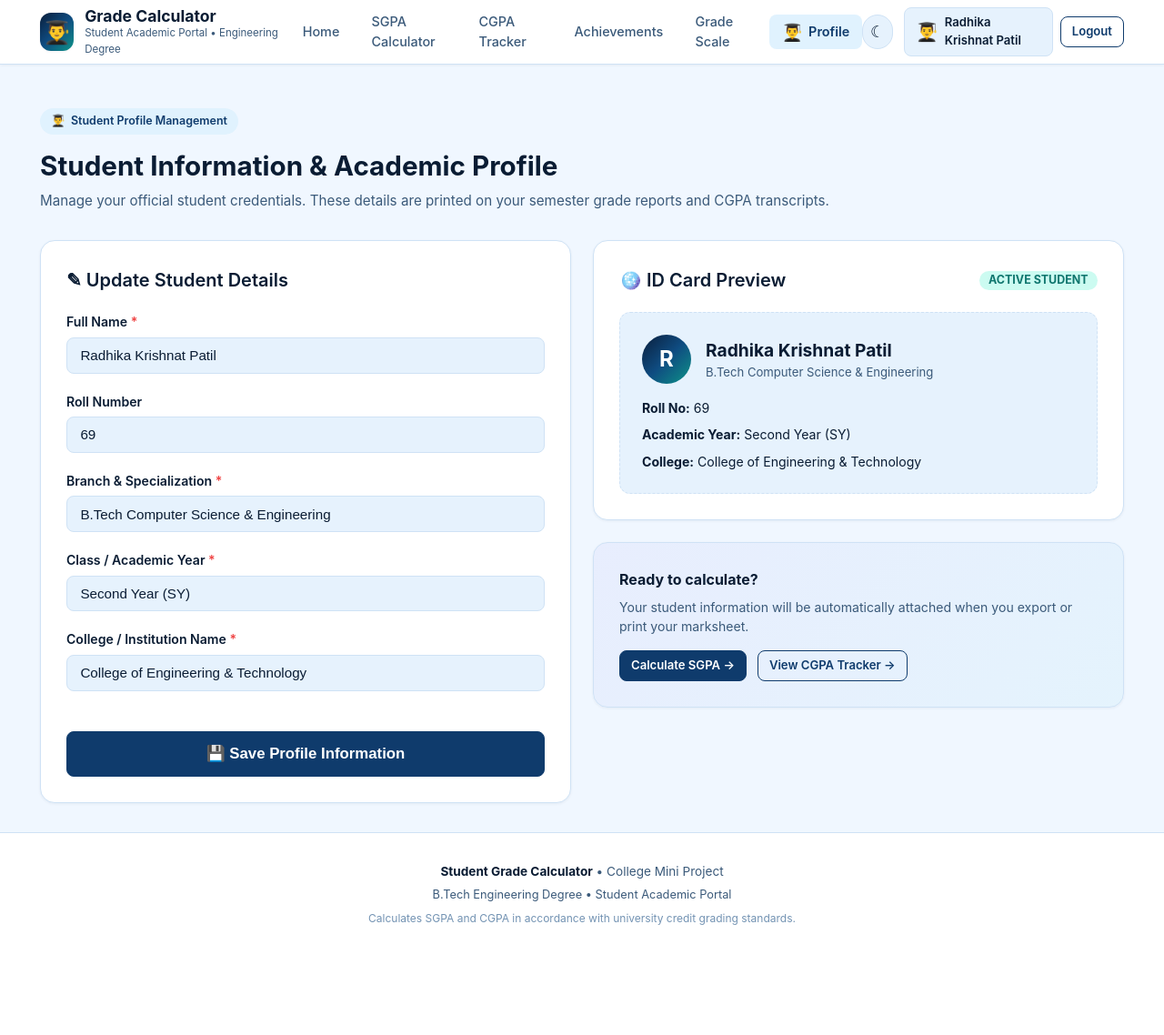
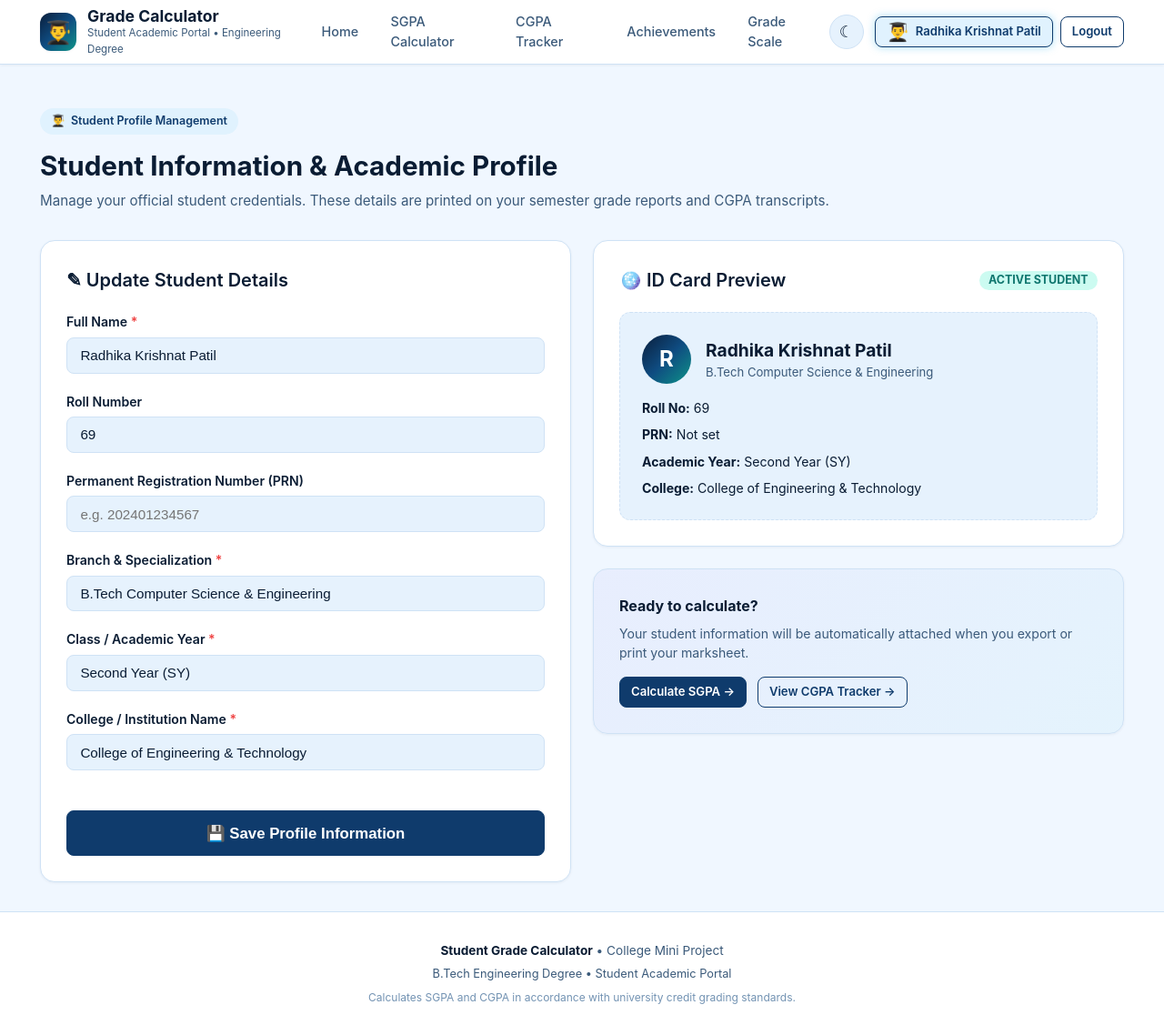
Before and after one commit to radhapatil0107/CGPA_Calculator, a Flask app: page /student-info in a window 1280 px wide. Shown: the whole page at 91% size. Before the commit the page ends 1017 px from the top, so only its background shows below. Run offline with Flask 3, Linux system fonts and the light colour scheme; a user stored in the database is signed in.

Commit message:
Remove duplicate profile tab, add login activity tracking and user audit features

```diff
--- a/cgpa-calculator/backend/app.py
+++ b/cgpa-calculator/backend/app.py
@@ -94,7 +94,7 @@ db = SQLAlchemy(app)
 # Database Models
 # -----------------------------------------------------------------------------
 class User(db.Model):
-    """User account model with password hashing."""
+    """User account model with password hashing and login activity tracking."""
     __tablename__ = "users"
 
     id = db.Column(db.Integer, primary_key=True)
@@ -103,16 +103,28 @@ class User(db.Model):
     username = db.Column(db.String(80), unique=True, nullable=False, index=True)
     password_hash = db.Column(db.String(255), nullable=False)
     created_at = db.Column(db.DateTime, default=datetime.utcnow)
+    last_login = db.Column(db.DateTime, nullable=True)
+    login_count = db.Column(db.Integer, default=0)
 
     # Relationships
     profile = db.relationship("StudentProfile", backref="user", uselist=False, cascade="all, delete-orphan")
     semesters = db.relationship("Semester", backref="user", cascade="all, delete-orphan", order_by="Semester.semester_no")
 
     def set_password(self, password: str):
-        self.password_hash = generate_password_hash(password)
+        """Secure, salted password hash using PBKDF2:SHA256 (OWASP industry standard)."""
+        try:
+            self.password_hash = generate_password_hash(password, method="pbkdf2:sha256")
+        except Exception:
+            self.password_hash = generate_password_hash(password)
 
     def check_password(self, password: str) -> bool:
-        return check_password_hash(self.password_hash, password)
+        """Verify candidate plaintext password against stored salted hash."""
+        if not self.password_hash or not password:
+            return False
+        try:
+            return check_password_hash(self.password_hash, password)
+        except Exception:
+            return False
 
 
 class StudentProfile(db.Model):
@@ -303,16 +315,25 @@ def login_view():
                 username = f"{base_username}_{counter}"
                 counter += 1
 
-            new_user = User(username=username, email=email, unique_id=None)
+            new_user = User(
+                username=username,
+                email=email,
+                unique_id=None,
+                created_at=datetime.utcnow(),
+                last_login=datetime.utcnow(),
+                login_count=1
+            )
             new_user.set_password(password)
             db.session.add(new_user)
             db.session.flush()
 
+            roll_no = request.form.get("roll_no", "").strip()
+            prn = request.form.get("prn", "").strip()
             profile = StudentProfile(
                 user_id=new_user.id,
                 name=name,
-                roll_no="",
-                prn="",
+                roll_no=roll_no,
+                prn=prn,
                 branch=branch,
                 year="Second Year (SY)",
                 college="College of Engineering & Technology"
@@ -329,10 +350,10 @@ def login_view():
         else:  # Login
             login_id = request.form.get("email", "").strip()
             if not login_id:
-                flash("Please enter your Email ID.", "danger")
+                flash("Please enter your Email ID or Username.", "danger")
                 return render_template("login.html", active_page="login")
 
-            # Flexible lookup: matches email, username, unique_id, or student profile name (case-insensitive)
+            # Flexible lookup: matches email, username, unique_id, or student profile name/roll_no/prn (case-insensitive)
             user = User.query.filter(
                 (db.func.lower(User.email) == login_id.lower()) |
                 (db.func.lower(User.username) == login_id.lower()) |
@@ -340,8 +361,12 @@ def login_view():
             ).first()
 
             if not user:
-                # Also check matching by student's display name
-                prof = StudentProfile.query.filter(db.func.lower(StudentProfile.name) == login_id.lower()).first()
+                # Also check matching by student's display name, roll_no, or prn
+                prof = StudentProfile.query.filter(
+                    (db.func.lower(StudentProfile.name) == login_id.lower()) |
+                    (db.func.lower(StudentProfile.roll_no) == login_id.lower()) |
+                    (db.func.lower(StudentProfile.prn) == login_id.lower())
+                ).first()
                 if not prof and " " in login_id:
                     query = StudentProfile.query
                     for part in login_id.lower().split():
@@ -351,9 +376,14 @@ def login_view():
                     user = prof.user
 
             if user and user.check_password(password):
+                user.last_login = datetime.utcnow()
+                user.login_count = (user.login_count or 0) + 1
+                db.session.commit()
+
                 session.permanent = True
                 session["user_id"] = user.id
                 session["username"] = user.username
+                app.logger.info(f"[LOGIN SUCCESS] User ID: {user.id} | Username: {user.username} | Email: {user.email} | Logins: {user.login_count}")
                 flash(f"Welcome back, {user.profile.name if user.profile else user.username}!", "success")
                 next_page = request.args.get("next")
                 if next_page and next_page in ["calculator_view", "tracker_view", "achievements_view", "student_info_view"]:
@@ -407,19 +437,21 @@ def logout_view():
 
 
 @app.route("/student-info", methods=["GET", "POST"])
+@app.route("/profile", methods=["GET", "POST"])
 @login_required
 def student_info_view():
     """View and update student personal/academic information."""
     user = get_current_user()
     profile = user.profile
     if not profile:
-        profile = StudentProfile(user_id=user.id)
+        profile = StudentProfile(user_id=user.id, name=user.username)
         db.session.add(profile)
         db.session.commit()
 
     if request.method == "POST":
         profile.name = request.form.get("name", "").strip() or profile.name
         profile.roll_no = request.form.get("roll_no", "").strip()
+        profile.prn = request.form.get("prn", "").strip() or profile.prn
         profile.branch = request.form.get("branch", "").strip() or profile.branch
         profile.year = request.form.get("year", "").strip() or profile.year
         profile.college = request.form.get("college", "").strip() or profile.college
@@ -521,14 +553,19 @@ def achievements_view():
             "user_id": u.id,
             "unique_id": u.unique_id or "-",
             "username": u.username,
+            "email": u.email or "-",
             "name": student_name,
             "roll_no": roll_no,
+            "prn": prof.prn if (prof and prof.prn) else "-",
             "branch": branch,
             "cgpa": cgpa_val,
             "total_credits": total_credits,
             "semesters_count": total_semesters,
             "percentage": percentage_val,
-            "performance_class": perf_class
+            "performance_class": perf_class,
+            "last_login": u.last_login,
+            "login_count": u.login_count or 0,
+            "created_at": u.created_at
         })
 
     # Sort descending by CGPA, then by total_credits descending
@@ -983,14 +1020,51 @@ def api_clear_user_data(user_id):
 
 
 
+@app.route("/api/users", methods=["GET"])
+def api_users_list():
+    """Returns directory of all users with IDs, login activity, and academic profile."""
+    users = User.query.order_by(User.id).all()
+    results = []
+    for u in users:
+        p = u.profile
+        results.append({
+            "id": u.id,
+            "username": u.username,
+            "email": u.email,
+            "name": p.name if p else None,
+            "roll_no": p.roll_no if p else None,
+            "prn": p.prn if p else None,
+            "branch": p.branch if p else None,
+            "created_at": u.created_at.strftime('%Y-%m-%d %H:%M:%S') if u.created_at else None,
+            "last_login": u.last_login.strftime('%Y-%m-%d %H:%M:%S') if u.last_login else None,
+            "login_count": u.login_count or 0,
+            "completed_semesters": len(u.semesters)
+        })
+    return jsonify({"success": True, "total_users": len(results), "users": results})
+
+
 # -----------------------------------------------------------------------------
 # Database Setup & Seed
 # -----------------------------------------------------------------------------
 def init_db():
-    """Create tables if not already present and seed initial student data if empty."""
+    """Create tables if not already present, apply column migrations, and seed initial student data if empty."""
     with app.app_context():
         try:
             db.create_all()
+
+            # Automatic SQLite column migrations for new fields
+            try:
+                inspector = db.inspect(db.engine)
+                cols = [c["name"] for c in inspector.get_columns("users")]
+                with db.engine.connect() as conn:
+                    if "last_login" not in cols:
+                        conn.execute(db.text("ALTER TABLE users ADD COLUMN last_login DATETIME"))
+                    if "login_count" not in cols:
+                        conn.execute(db.text("ALTER TABLE users ADD COLUMN login_count INTEGER DEFAULT 0"))
+                    conn.commit()
+            except Exception as mig_err:
+                app.logger.warning(f"Migration check notice: {mig_err}")
+
             if User.query.count() == 0:
                 seed_json = os.path.join(os.path.dirname(os.path.abspath(__file__)), "seed_data.json")
                 if os.path.exists(seed_json):
--- a/cgpa-calculator/frontend/static/css/style.css
+++ b/cgpa-calculator/frontend/static/css/style.css
@@ -624,6 +624,23 @@ input[type="number"] {
 .btn-secondary:hover {
   background: var(--border-color);
   box-shadow: var(--glow-blue);
+}
+
+.btn-secondary.active {
+  background: var(--primary-light);
+  color: var(--primary);
+  border-color: var(--primary);
+  box-shadow: var(--glow-blue-sm);
+  font-weight: 700;
+}
+
+.user-display-name {
+  max-width: 150px;
+  overflow: hidden;
+  text-overflow: ellipsis;
+  white-space: nowrap;
+  display: inline-block;
+  vertical-align: middle;
 }
 
 .btn-danger {
--- a/cgpa-calculator/frontend/templates/base.html
+++ b/cgpa-calculator/frontend/templates/base.html
@@ -63,12 +63,6 @@
             Grade Scale
           </a>
         </li>
-        <li>
-          <a href="{{ url_for('student_info_view') if current_user else url_for('login_view') }}" class="nav-link {% if active_page == 'student_info' %}active{% endif %}" title="Student Profile">
-            <span style="font-size: 1.15rem; line-height: 1;">👨‍🎓</span>
-            <span>Profile</span>
-          </a>
-        </li>
       </ul>
 
       <div class="nav-actions">
@@ -79,9 +73,9 @@
 
         {% if current_user %}
           <div style="display: flex; align-items: center; gap: 0.5rem;">
-            <a href="{{ url_for('student_info_view') }}" class="btn btn-secondary btn-sm" title="View Profile" style="display: inline-flex; align-items: center; gap: 0.45rem; font-weight: 600;">
+            <a href="{{ url_for('student_info_view') }}" class="btn btn-secondary btn-sm {% if active_page == 'student_info' %}active{% endif %}" title="View Student Profile" style="display: inline-flex; align-items: center; gap: 0.45rem; font-weight: 600;">
               <span style="font-size: 1.25rem; line-height: 1;">👨‍🎓</span>
-              <span>{{ current_profile.name if current_profile and current_profile.name else current_user.username }}</span>
+              <span class="user-display-name">{{ current_profile.name if current_profile and current_profile.name else current_user.username }}</span>
             </a>
             <a href="{{ url_for('logout_view') }}" class="btn btn-outline btn-sm" title="Logout">
               Logout
@@ -90,7 +84,7 @@
         {% else %}
           <a href="{{ url_for('login_view') }}" class="btn btn-primary btn-sm" style="display: inline-flex; align-items: center; gap: 0.45rem; font-weight: 600;">
             <span style="font-size: 1.2rem; line-height: 1;">👨‍🎓</span>
-            <span>Sign In / Profile</span>
+            <span>Sign In</span>
           </a>
         {% endif %}
       </div>
--- a/cgpa-calculator/frontend/templates/report.html
+++ b/cgpa-calculator/frontend/templates/report.html
@@ -153,6 +153,7 @@
     <div class="student-info-grid">
       <div><strong>Student Name:</strong> {{ profile.name if profile else 'Student' }}</div>
       <div><strong>Roll Number:</strong> {{ profile.roll_no if profile and profile.roll_no else 'N/A' }}</div>
+      <div><strong>PRN:</strong> {{ profile.prn if profile and profile.prn else 'N/A' }}</div>
       <div><strong>Branch:</strong> {{ profile.branch if profile else 'B.Tech Computer Science & Engineering' }}</div>
       <div><strong>Academic Year / Class:</strong> {{ profile.year if profile else 'Second Year (SY)' }}</div>
       <div><strong>Issue Date:</strong> {{ now.strftime('%d %B %Y') }}</div>
--- a/cgpa-calculator/frontend/templates/student_info.html
+++ b/cgpa-calculator/frontend/templates/student_info.html
@@ -47,6 +47,20 @@
           class="form-control"
           value="{{ profile.roll_no or '' }}"
           placeholder="e.g. 69 or 23DS042"
+        >
+      </div>
+
+      <div class="form-group">
+        <label for="prn" class="form-label">
+          Permanent Registration Number (PRN)
+        </label>
+        <input
+          type="text"
+          id="prn"
+          name="prn"
+          class="form-control"
+          value="{{ profile.prn or '' }}"
+          placeholder="e.g. 202401234567"
         >
       </div>
 
@@ -126,6 +140,7 @@
 
         <div style="font-size: 0.88rem; display: flex; flex-direction: column; gap: 0.5rem;">
           <div><strong style="color: var(--text-main);">Roll No:</strong> {{ profile.roll_no or 'Not set' }}</div>
+          <div><strong style="color: var(--text-main);">PRN:</strong> {{ profile.prn or 'Not set' }}</div>
           <div><strong style="color: var(--text-main);">Academic Year:</strong> {{ profile.year or 'Not set' }}</div>
           <div><strong style="color: var(--text-main);">College:</strong> {{ profile.college or 'Not set' }}</div>
         </div>
--- a/cgpa-calculator/frontend/templates/tracker.html
+++ b/cgpa-calculator/frontend/templates/tracker.html
@@ -21,6 +21,9 @@
       <button type="button" class="btn btn-secondary" onclick="openAddModal()">
         + Add Semester Manually
       </button>
+      <a href="{{ url_for('target_view') }}" class="btn btn-secondary" title="Plan Remaining Semesters">
+        &#127919; Target Planner
+      </a>
       <a href="{{ url_for('transcript_report') }}" class="btn btn-outline" target="_blank">
         &#128438; Print Official Transcript
       </a>
```
Also changed, not shown: cgpa-calculator/frontend/templates/achievements.html (+16 -6 lines), list_users.py (added, +40 -0 lines).
